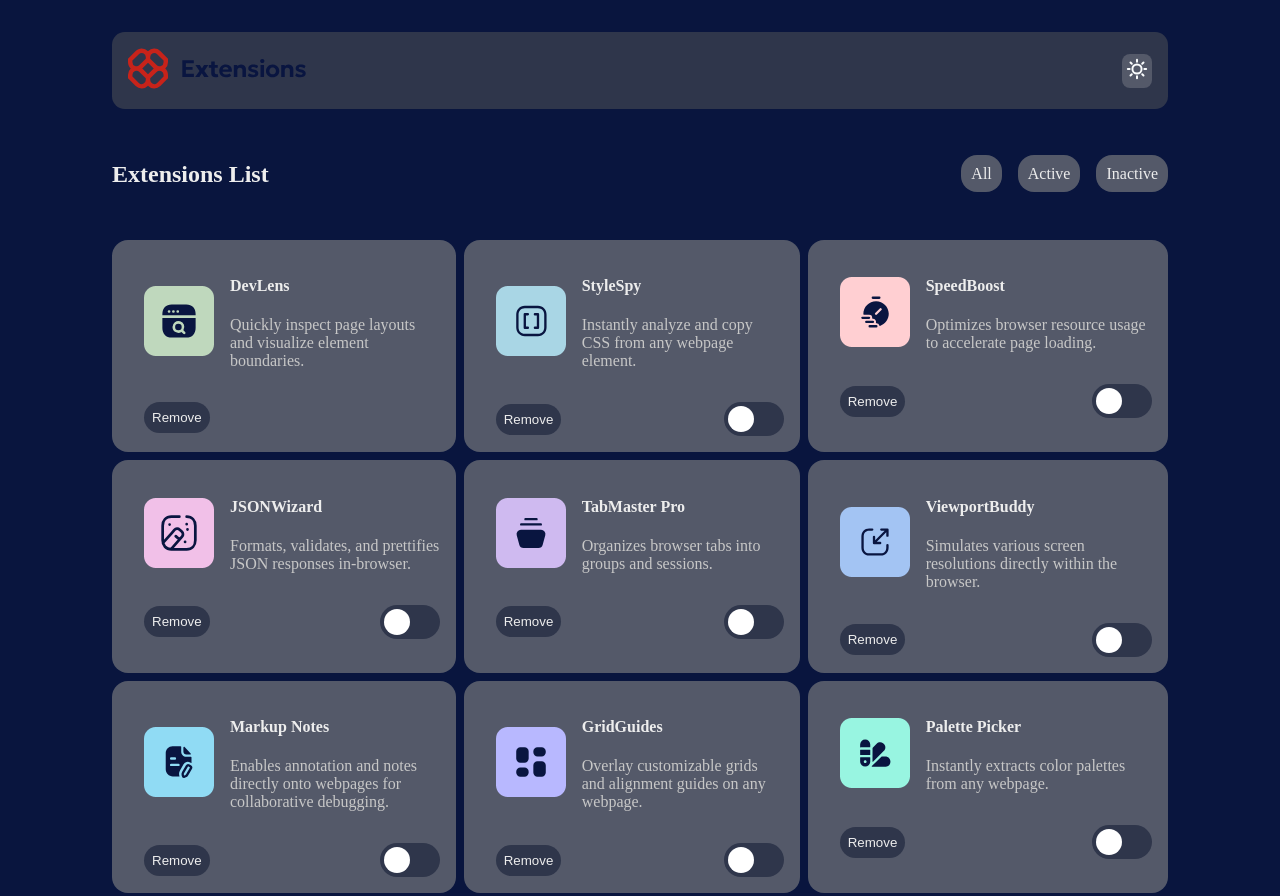
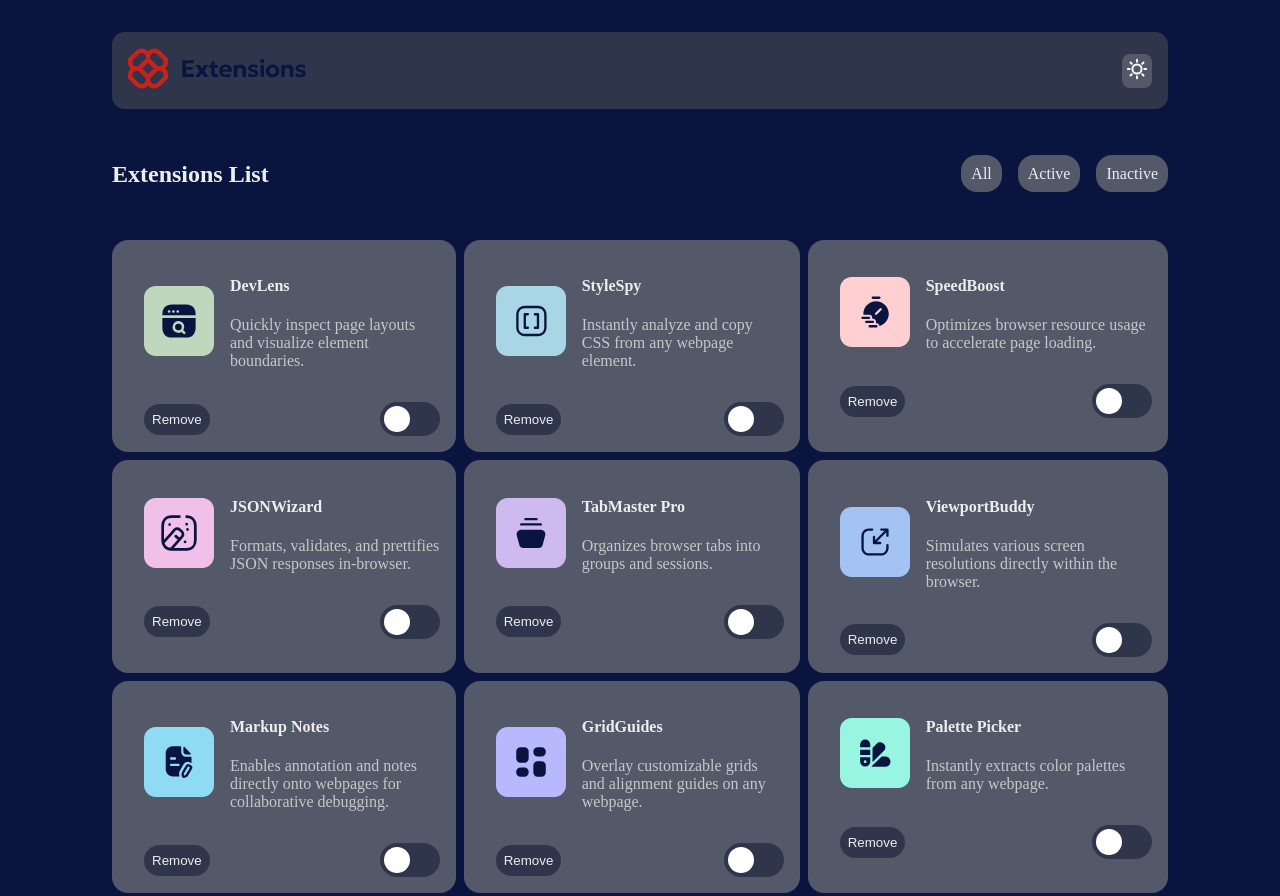
Before and after one commit to mwangaza12/browser_extension_manager, a plain HTML site: page index.html in a window 1280 px wide. Shown: the top 896 px of the page. Drawn offline with Linux system fonts and the light colour scheme.

Commit message:
refactored code and added a switch in card1

```diff
--- a/index.html
+++ b/index.html
@@ -39,7 +39,10 @@
                 </div>
                 <div class="bottom">
                     <button>Remove</button>
-                    <img src="./assets/images/" alt="">
+                    <label class="switch">
+                        <input type="checkbox">
+                        <span class="slider"></span>
+                    </label>
                 </div>
             </div>
             <div class="card card2">
```
Lines whose indentation alone changed are shown as unchanged.
